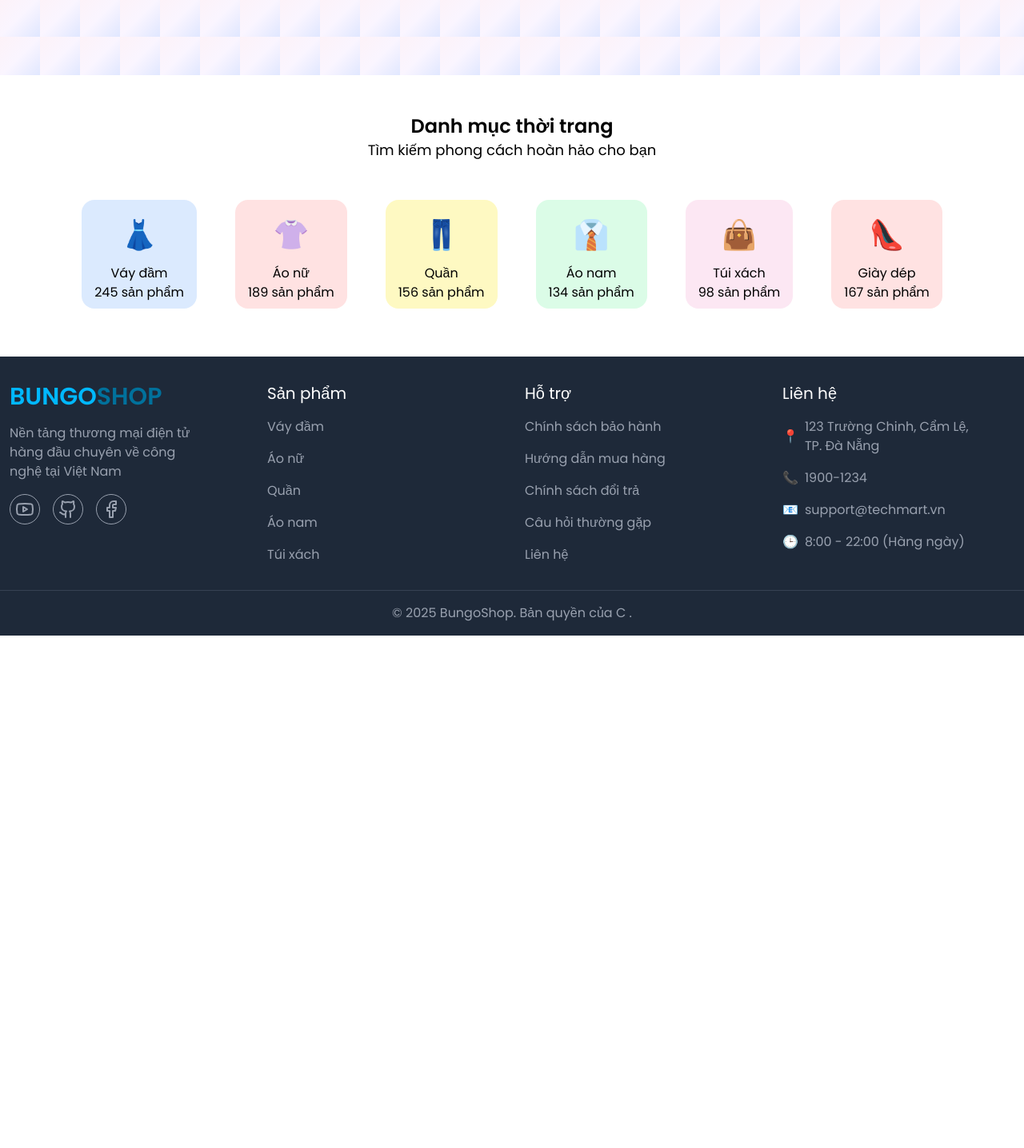
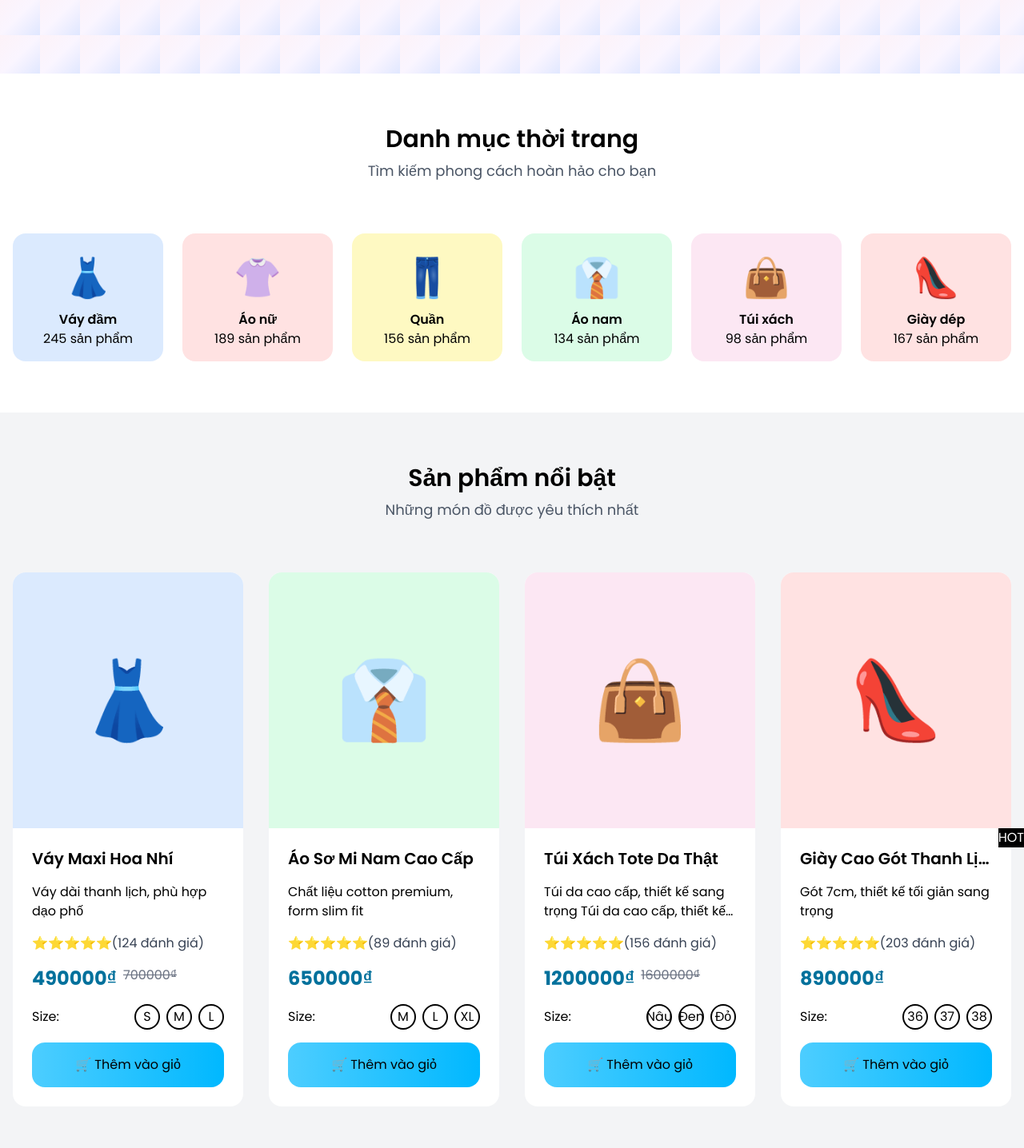
Before and after one commit to lehcun/bungoshop, a Next.js app: page / in a window 1280 px wide. Shown: the part 474-1910 px from the top of the page at 80% size. Before the commit the page ends 1269 px from the top, so only its background shows below. Built offline with nearby package versions, Linux system fonts and the light colour scheme.

Commit message:
Enhance product and category displays with icons and background colors, update layout for better responsiveness, and improve TopBar structure

```diff
--- a/constants/data.ts
+++ b/constants/data.ts
@@ -151,6 +151,8 @@ export const mockApi = {
       reviews_count: 124,
       image: 'images/vay-maxi.png',
       variants: ['S', 'M', 'L'],
+      icon: '👗',
+      bgColor: 'bg-blue-100',
     },
     {
       id: 102,
@@ -164,11 +166,14 @@ export const mockApi = {
       reviews_count: 89,
       image: 'images/ao-so-mi.png',
       variants: ['M', 'L', 'XL'],
+      icon: '👔',
+      bgColor: 'bg-green-100',
     },
     {
       id: 103,
       name: 'Túi Xách Tote Da Thật',
-      description: 'Túi da cao cấp, thiết kế sang trọng',
+      description:
+        'Túi da cao cấp, thiết kế sang trọng Túi da cao cấp, thiết kế sang trọng Túi da cao cấp, thiết kế sang trọng',
       price: 1200000,
       original_price: 1600000,
       discount: '-25%',
@@ -177,6 +182,8 @@ export const mockApi = {
       reviews_count: 156,
       image: 'images/tui-xach.png',
       variants: ['Nâu', 'Đen', 'Đỏ'],
+      icon: '👜',
+      bgColor: 'bg-pink-100',
     },
     {
       id: 104,
@@ -190,6 +197,8 @@ export const mockApi = {
       reviews_count: 203,
       image: 'images/giay-cao-got.png',
       variants: ['36', '37', '38'],
+      icon: '👠',
+      bgColor: 'bg-red-100',
     },
   ],
 };
--- a/src/app/(client)/layout.tsx
+++ b/src/app/(client)/layout.tsx
@@ -12,7 +12,7 @@ export default function RootLayout({
     <div className="mx-auto flex flex-col">
       <TopBar />
       <Header />
-      <main className="h-screen">{children}</main>
+      <main className="h-auto">{children}</main>
       <Footer />
     </div>
   );
--- a/src/app/(client)/page.tsx
+++ b/src/app/(client)/page.tsx
@@ -1,11 +1,13 @@
 import Banner from '@/components/Banner';
 import CatagoriesGrid from '@/components/CatagoriesGrid';
+import ProductsGrid from '@/components/ProductsGrid';
 
 export default function Home() {
   return (
     <div className="">
       <Banner />
       <CatagoriesGrid />
+      <ProductsGrid />
     </div>
   );
 }
--- a/src/components/CatagoriesGrid.tsx
+++ b/src/components/CatagoriesGrid.tsx
@@ -5,23 +5,26 @@ import Link from 'next/link';
 
 const CatagoriesGrid = () => {
   return (
-    <div className="flex flex-col items-center">
-      <div className="my-12 flex flex-col items-center">
-        <h2 className="text-2xl font-semibold">Danh mục thời trang</h2>
-        <span className="text-lg">Tìm kiếm phong cách hoàn hảo cho bạn</span>
+    <div className="mx-4 py-16 text-center">
+      <div className="mx-auto max-w-7xl">
+        <div className="flex flex-col gap-y-2">
+          <h2 className="text-3xl font-semibold">Danh mục thời trang</h2>
+          <span className="text-lg text-gray-600">
+            Tìm kiếm phong cách hoàn hảo cho bạn
+          </span>
         </div>
-      <div className="flex space-x-12">
+        <div className="mt-16 grid grid-cols-2 gap-6 md:grid-cols-3 lg:grid-cols-6">
           {mockApi.categories.map((item) => (
             <motion.div
               key={item.id}
-            className={`hover: cursor-pointer rounded-2xl px-4 py-2 ${item.bgColor} ${item.hoverBgColor}`}
+              className={`rounded-2xl px-4 py-4 hover:cursor-pointer ${item.bgColor} ${item.hoverBgColor}`}
               whileHover={{ scale: 1.1 }}
               whileTap={{ scale: 0.95 }}
             >
               <Link href={'/'}>
-              <div className="flex flex-col items-center">
-                <span className="my-4 text-4xl">{item.icon}</span>
-                <span>{item.name}</span>
+                <div className="text-center">
+                  <h3 className="my-4 text-5xl">{item.icon}</h3>
+                  <p className="font-semibold">{item.name}</p>
                   <span>{item.count} sản phẩm</span>
                 </div>
               </Link>
@@ -29,6 +32,7 @@ const CatagoriesGrid = () => {
           ))}
         </div>
       </div>
+    </div>
   );
 };
 
--- a/src/components/ProductsGrid.tsx
+++ b/src/components/ProductsGrid.tsx
@@ -1,7 +1,87 @@
 import React from 'react';
+import * as motion from 'motion/react-client';
+
+import { mockApi } from '../../constants/data';
 
 const ProductsGrid = () => {
-  return <div></div>;
+  return (
+    <section className="bg-gray-100 py-16">
+      <div className="mx-auto max-w-7xl">
+        <div className="mx-4">
+          <div className="flex flex-col gap-y-2 text-center">
+            <h2 className="text-3xl font-semibold">Sản phẩm nổi bật</h2>
+            <span className="text-lg text-gray-600">
+              Những món đồ được yêu thích nhất
+            </span>
+          </div>
+          <div className="mt-16 grid grid-cols-1 gap-x-8 md:grid-cols-2 lg:grid-cols-4">
+            {mockApi.featuredProducts.map((product) => (
+              <div key={product.id} className="overflow-hidden">
+                <div className={`rounded-2xl bg-white`}>
+                  <div className="relative">
+                    <div
+                      className={`${product.bgColor} flex h-80 items-center justify-center rounded-t-2xl`}
+                    >
+                      <span className="text-8xl">{product.icon}</span>
+                    </div>
+                  </div>
+                  <div className="absolute right-0 bg-black text-white">
+                    HOT
+                  </div>
+                  <div className="flex flex-col gap-y-4 p-6">
+                    <h3 className="truncate text-xl font-semibold">
+                      {product.name}
+                    </h3>
+                    <p className="line-clamp-2">{product.description}</p>
+                    <div className="flex">
+                      {/* <span>{product.rating}</span> */}
+                      <span>⭐⭐⭐⭐⭐</span>
+                      <span className="text-gray-700">{`(${product.reviews_count} đánh giá)`}</span>
+                    </div>
+                    <div className="flex gap-x-2">
+                      <span className="text-shop_dark_blue text-2xl font-bold">
+                        {`${product.price}₫`}
+                      </span>
+                      {product.original_price ? (
+                        <span className="text-gray-500 line-through">
+                          {`${product.original_price}₫`}
+                        </span>
+                      ) : (
+                        ''
+                      )}
+                    </div>
+                    <div className="flex items-center justify-between">
+                      <span>Size:</span>
+                      <div className="flex space-x-2">
+                        {product.variants.map((variant, index) => (
+                          <motion.div
+                            key={index}
+                            whileHover={{ scale: 1.1 }}
+                            whileTap={{ scale: 0.95 }}
+                          >
+                            <span className="text-md hover:text-shop_dark_blue flex h-8 w-8 cursor-pointer items-center justify-center rounded-full border-2">
+                              {variant}
+                            </span>
+                          </motion.div>
+                        ))}
+                      </div>
+                    </div>
+                    <motion.div
+                      className="from-shop_light_blue/70 to-shop_light_blue cursor-pointer rounded-2xl bg-gradient-to-r py-4 text-center"
+                      whileHover={{ scale: 1.1 }}
+                      whileTap={{ scale: 0.95 }}
+                    >
+                      <button>🛒 Thêm vào giỏ</button>
+                    </motion.div>
+                  </div>
+                </div>
+              </div>
+            ))}
+          </div>
+        </div>
+      </div>
+    </section>
+  );
 };
 
 export default ProductsGrid;
--- a/src/components/TopBar.tsx
+++ b/src/components/TopBar.tsx
@@ -4,28 +4,21 @@ import React from 'react';
 const TopBar = () => {
   return (
     <div className="from-shop_light_blue to-shop_dark_blue bg-gradient-to-r py-2 text-white">
-      <div className="mx-auto flex max-w-7xl items-center justify-between px-4 text-sm">
+      <div className="mx-auto flex max-w-7xl items-center justify-center px-4 text-sm">
         <div className="flex gap-4">
           <span className="flex gap-x-2">
             <PhoneIcon size={20} />
             Hotline: 1900-4321
           </span>
+          <span>|</span>
           <span className="flex gap-x-2">
             <MailIcon size={20} />
             Hotline: 1900-4321
           </span>
-        </div>
-        <div className="flex gap-4">
+          <span>|</span>
           <span className="flex gap-x-2">
             <TruckIcon size={20} />
             Miễn phí vận chuyển cho đơn từ 200k
-          </span>
-          {/* Sẽ thêm cả lựa chọn tiếng anh trong tương lai */}
-          <span className="flex gap-x-2">
-            <select className="bg-gray-900 text-white">
-              <option>VN Tiếng Việt</option>
-              <option>EN English</option>
-            </select>
           </span>
         </div>
       </div>
```
Lines whose indentation alone changed are shown as unchanged.
